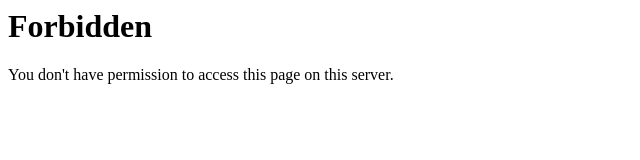
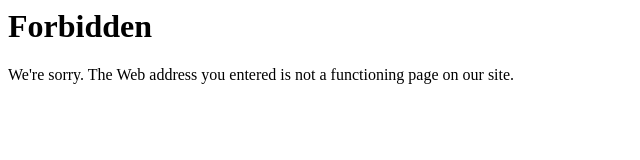
Before and after one commit to ramesh-dada/teensikka.com-CDN, a plain HTML site: page 404.html in a window 1280 px wide. Shown: the whole page, without its empty margins (0-640 px from the left). Drawn offline with Linux system fonts and the light colour scheme.

Commit message:
Update 404.html

```diff
--- a/404.html
+++ b/404.html
@@ -1 +1 @@
-<html><head><title>403 Forbidden</title></head><body><h1>Forbidden</h1><p>You don't have permission to access this page on this server.<br /></p></body></html>
+<html><head><title>404 Not Found</title></head><body><h1>Forbidden</h1><p>We're sorry. The Web address you entered is not a functioning page on our site.<br /></p></body></html>
```
